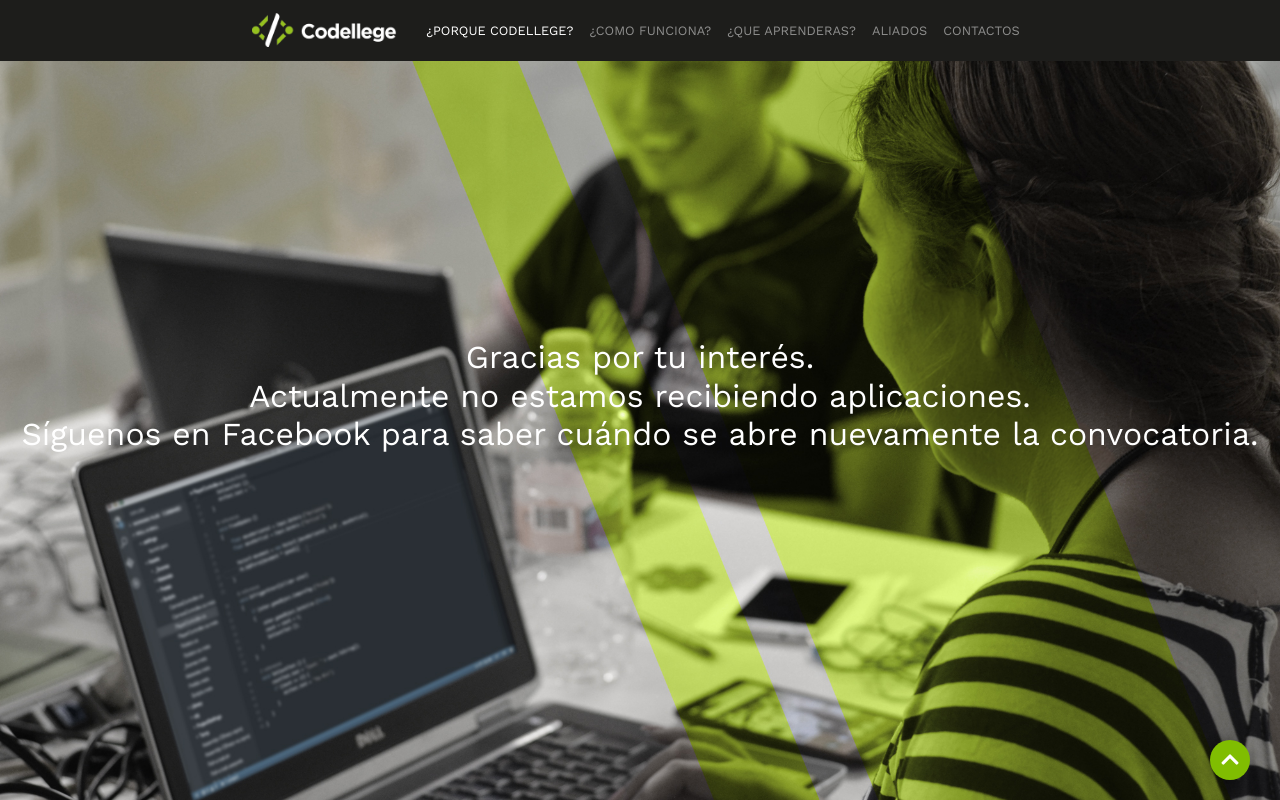
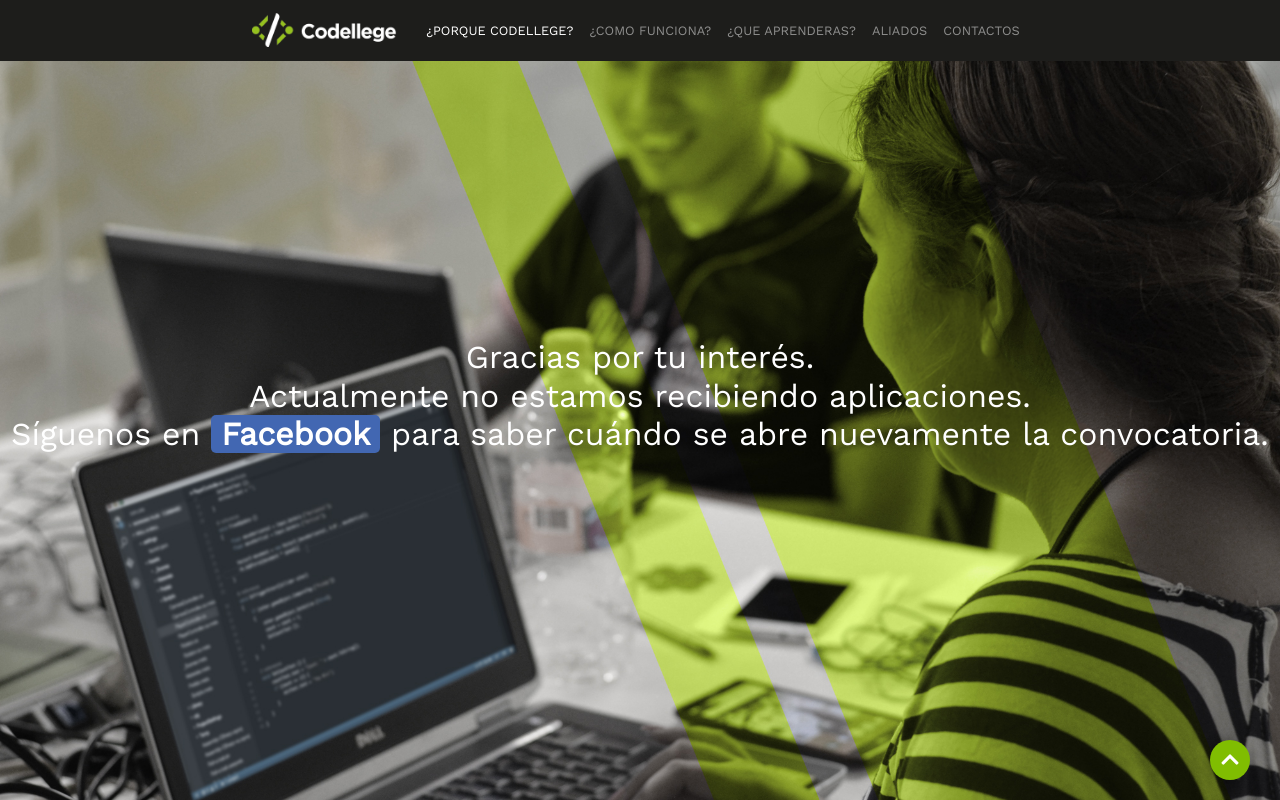
Before and after one commit to codellege/CodellegePractice, a plain HTML site: page index.html in a window 1280 px wide. Shown: the top 800 px of the page. Drawn offline with nearby package versions, Linux system fonts and the light colour scheme.

Commit message:
Last Update

```diff
--- a/css/main.css
+++ b/css/main.css
@@ -15,3 +15,11 @@
 
     color: white;
 }
+
+
+.main.bg-img h1 span{
+background: #4267B2;
+padding: 0 10px;
+border-radius: 5px;
+font-weight: bold;
+}
--- a/index.html
+++ b/index.html
@@ -158,7 +158,7 @@
     <div class="main bg-img" id="main">
         <h1>Gracias por tu interés. <br>
             Actualmente no estamos recibiendo aplicaciones.<br>
-            Síguenos en Facebook para saber cuándo se abre nuevamente la convocatoria.</h1>
+            Síguenos en <span>Facebook</span> para saber cuándo se abre nuevamente la convocatoria.</h1>
     </div> <!-- END OF PARALLAX LANDING -->
 
 
```
